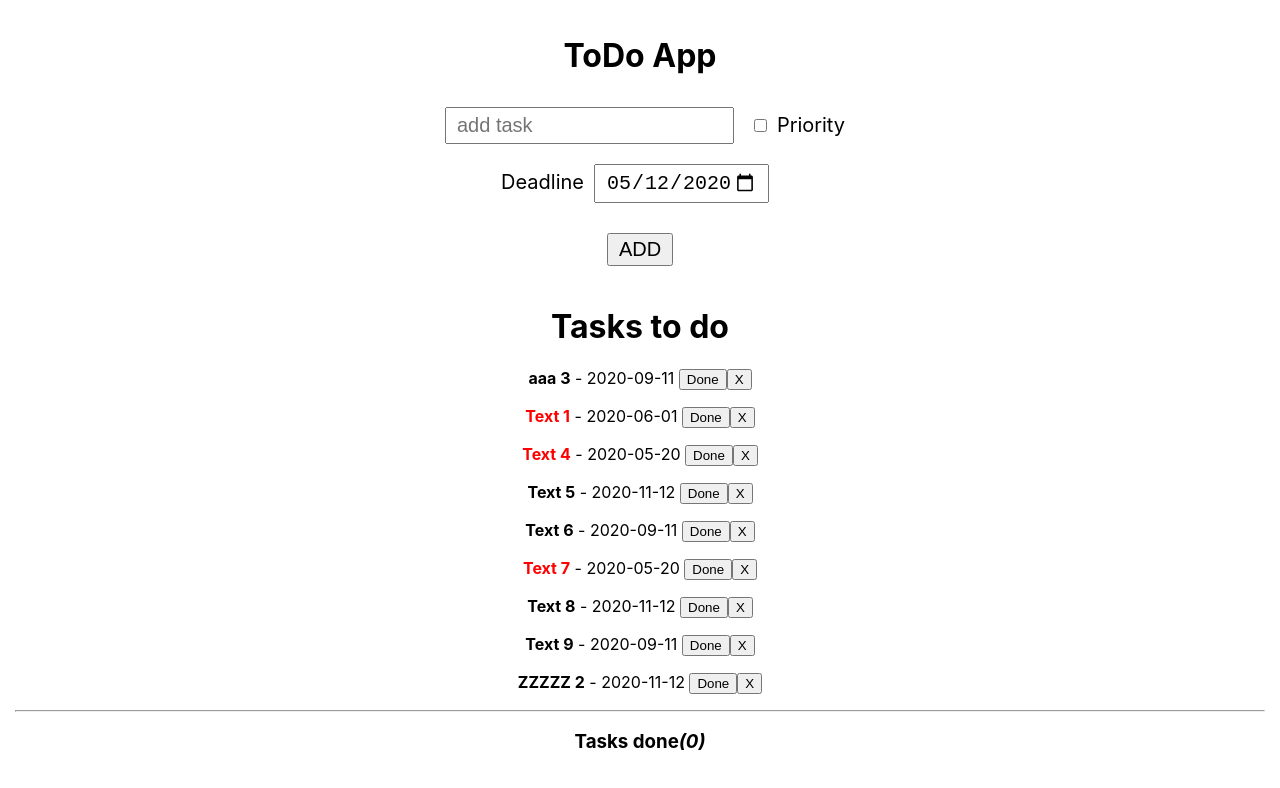
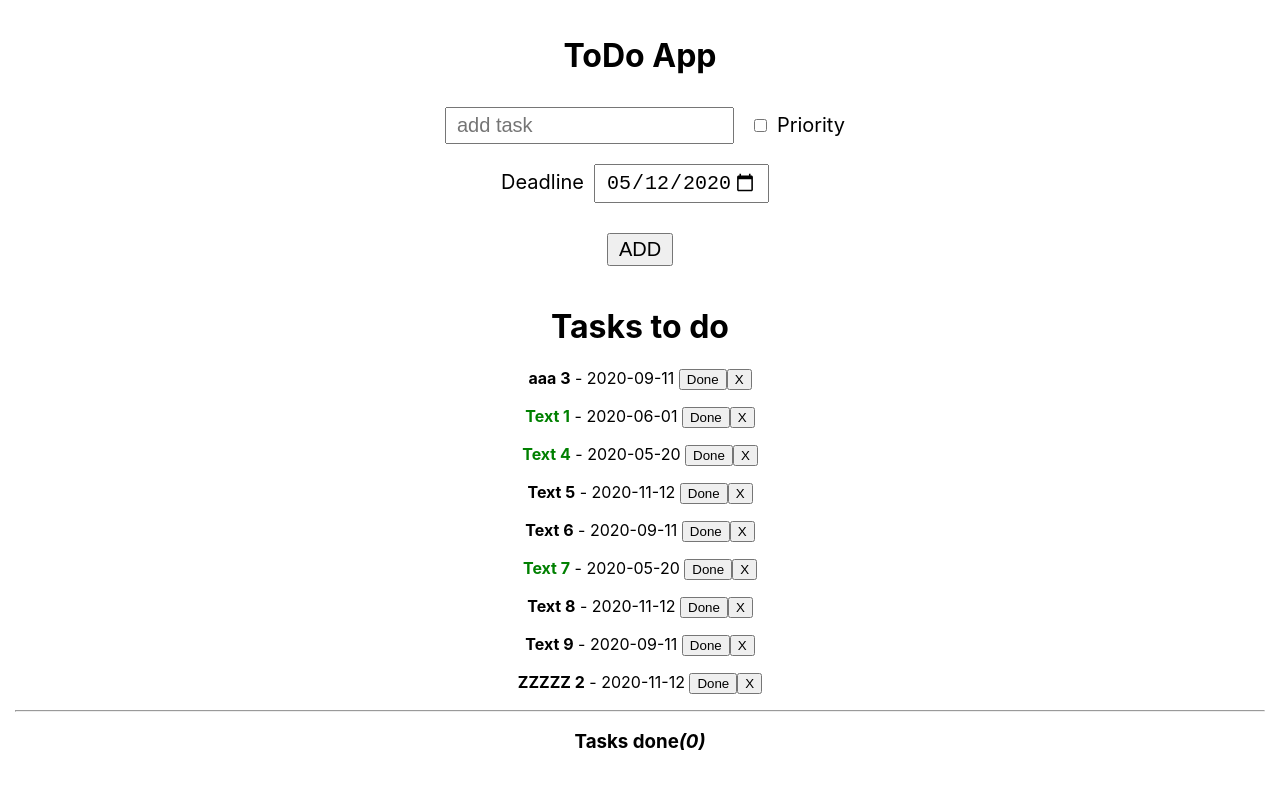
Before and after one commit to WieMon/learning-react-5, a React (Create React App) app: page / in a window 1280 px wide. Shown: the top 788 px of the page. Built offline with nearby package versions, Linux system fonts and the light colour scheme.

Commit message:
Upgrade dependecies

```diff
--- a/src/components/Task.js
+++ b/src/components/Task.js
@@ -3,7 +3,7 @@ import React from 'react';
 const Task = (props) => {
 
    const style = {
-    color: 'red',
+    color: 'green',
   }
   const {text, date, id, active, important, finishDate} = props.task;
 
```
Also changed, not shown: 2 other files (tests, documents, lock files or other folders).
